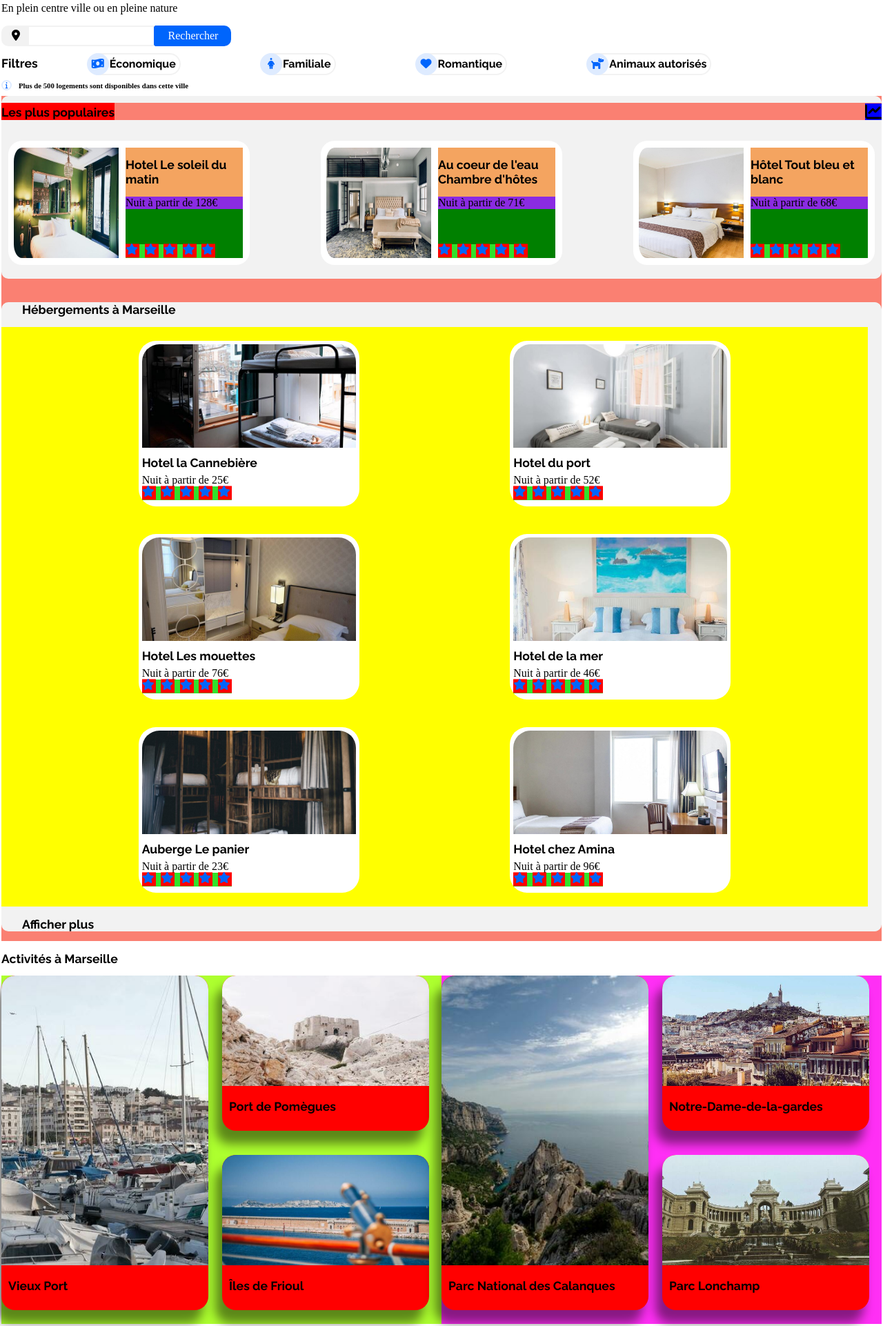
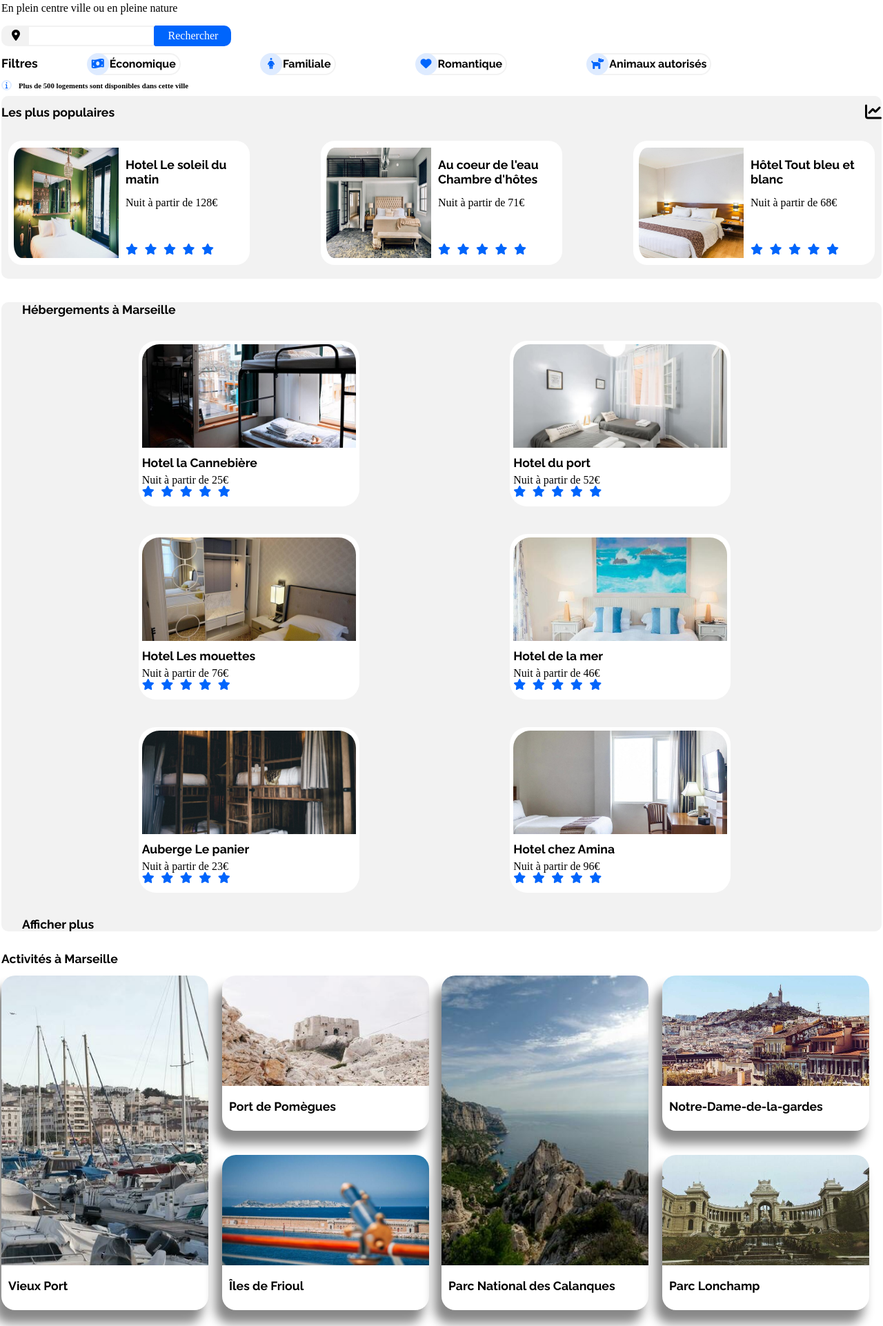
Before and after one commit to Jeremi-piccioni/JeremiPiccioni_2_26092020, a plain HTML site: page index.html in a window 1280 px wide. Shown: the part 97-2019 px from the top of the page at 69% size. Drawn offline with Linux system fonts and the light colour scheme; a web font is replaced by a local one.

Commit message:
remove background color

```diff
--- a/assets/style.css
+++ b/assets/style.css
@@ -7,7 +7,6 @@ body
 {
 margin:0px 2px 0px 2px;
 font-family: "Raleway-Regular";
-/* width:93%; */
 }
 
 @font-face
@@ -40,19 +39,12 @@ h3{
 .top{
     display:flex;
     color:#0065FC;
-    /* flex-wrap: wrap; */
 }
-
-/* .icone_reservia{
-    width: 375px;
-    background-color: red;
-} */
 
 .menu{
     display: flex;
     justify-content:flex-end;
     width:100%;
-    /* background-color:green; */
 }
 
 .menu a{
@@ -62,15 +54,12 @@ h3{
 
 nav{
     display: flex;
-    /* background-color: blue; */
 }
 
 .menu_hebergement{
     width: 150px;
     padding-top: 15px;
     text-align: center;
-
-    /* background-color: blue; */
 }
 
 .menu_hebergement:hover{
@@ -80,7 +69,6 @@ nav{
     width: 150px;
     padding-top: 15px;
     text-align: center;
-    /* background-color: blue; */
 }
 
 .menu_activité:hover{
@@ -88,16 +76,13 @@ nav{
 }
 
 .log_in{
-    /* background-color: red; */
     margin-left:30px;
     padding-top: 15px;
     font-family: "Raleway-Bold";
-
 }
 
 .search_bar{
     display: flex;
-    /* background-color: hotpink; */
 }
 
 .button_icone{
@@ -114,7 +99,6 @@ nav{
     width:10px;
     height: 10px;
     transform: translateY(-40%);
-    /* background-color:red; */
 }
 
 
@@ -145,18 +129,12 @@ nav{
     margin-right:20px;
 }
 .tous_les_filtres{
-    /* background-color: salmon; */
     display:flex;
     flex-wrap: wrap;
     justify-content: space-around;
     align-items: center;
     width:80%;
 }
-
-/* .rond_bleu:hover , .filtre:hover {
-    background-color: rgba(218, 37, 37, 0.47);
-    border-color:  rgba(218, 37, 37, 0.47);
-} */
 
 .rond_bleu:hover + .filtre {
     background-color: rgba(218, 37, 37, 0.47);
@@ -189,11 +167,8 @@ nav{
     bottom:-2px;
 }
 
-
-
 .contener_icone_filtre{
     color: #0065FC;
-
 }
 
 
@@ -205,21 +180,10 @@ nav{
     padding-left:20px;
 }
 
-/* .texte_du_filtre:hover{
-    padding-right:5px;
-    vertical-align: middle;
-    line-height: 28px;
-    font-family: "Raleway-Bold";
-    padding-left:20px;
-    color: #ff0000;
-} */
-
 .info{
     display:flex;
-    /* background-color: sandybrown; */
     align-items: center;
     height: 10px;
-
 }
 
 
@@ -231,7 +195,6 @@ nav{
     color: #0065FC;
     font-size:0.6em;
     text-align: center;
-    /* transform: translateY(-30%);*/
 }
 
 .text_info{
@@ -240,11 +203,9 @@ nav{
 
 #hebergements_et_aside{
     display: flex;
-    /* flex-wrap:wrap-reverse; */
     width:100%;
     height: auto;
     margin-top:10px;
-    background-color: salmon;
 }
 
 .hebergements{
@@ -264,7 +225,6 @@ nav{
     justify-content: space-between;
     flex-wrap: wrap;
     margin-right:20px;
-    /* margin-left: 20px; */
 }
 
 
@@ -297,15 +257,12 @@ color:#4086f0;
 }
 
 .prix_hotel{
-    /* line-height: 20px; */
 }
 
 .etoile{
     height:20px;
     width: 20px;
-    /* transform: translateX(-100%); */
     transform: translateY(-3%);
-    background-color:red;
     color:#0065FC;
 }
 
@@ -314,7 +271,6 @@ color:#4086f0;
     align-items: flex-end;
     justify-content: space-between;
     width: 130px;
-    background-color: rgb(49, 226, 43);
 }
 
 
@@ -335,20 +291,15 @@ aside{
     align-items: flex-end;
     margin-top: 10px;
     line-height: 0px;
-    background-color: rgb(49, 226, 43);
-    /* margin-bottom: 20px ; */
 }
 
 .text_populaire{
     height: 25px;
-    background-color:red;
     margin-right:120px;
     text-align: right;
 }
 
 .icone_populaire{
-    /* transform: translateY(-25%); */
-    background-color:blue;
     font-size: 1.5em;
 }
 
@@ -374,7 +325,6 @@ aside{
     min-width: 350px;
     min-height: 180px;
     cursor: pointer;
-    /* background-color:red; */
 }
 
 .description_encare_populaire{
@@ -384,7 +334,6 @@ aside{
     width: 180px;
     height: 160px;
     padding-left: 10px;
-    /* background-color:red; */
 }
 
 .image_populaire{
@@ -398,14 +347,12 @@ aside{
 }
 
 .titre_encare_populaire{
-    background-color: sandybrown;
 }
 
 .prix_encare_populaire{
     display: flex;
     justify-content: flex-start;
     width:100%;
-    background-color:blueviolet;
 
 }
 
@@ -415,20 +362,12 @@ aside{
     align-items: flex-end;
     height: 100%;
     width:100%;
-    /* transform: translateY(50%); */
-    background-color:green;
 }
-
-/* .texte_activité_marseille{
-    margin-left:30px;
-} */
 
 .toutes_les_activités{
     display:flex;
     flex-wrap: wrap;
     justify-content: space-between;
-    background-color:blueviolet;
-    /* margin:20px; */
 }
 
 .groupe_1_de_3_activités{
@@ -436,7 +375,6 @@ aside{
     justify-content: space-between;
     width: 50%;
     padding-right:50px;
-    background-color: greenyellow;
 }
 
 .groupe_2_de_3_activités{
@@ -445,7 +383,6 @@ aside{
     align-items: stretch;
     padding-left:50px;
     width: 50%;
-    background-color: rgb(255, 47, 245);
 }
 
 .les_2_1ère_petites_photo_activités{
@@ -459,7 +396,6 @@ aside{
     width:300px;
     padding-right: 20px;
     box-shadow: -9px 18px 15px 1px rgba(0,0,0,0.47);
-    background-color: red;
     cursor: pointer;
 }
 
@@ -481,8 +417,6 @@ aside{
     padding:    0px 0px 10px 10px;
 }
 
-
-
 footer
 {
     margin-top: 30px;
@@ -499,7 +433,6 @@ footer
     flex-direction: column;
     width: 300px;
     padding:20px;
-    /* min-width: 375px; */
 }
 
 
@@ -511,7 +444,6 @@ footer
         width:100%;
         height: auto;
         margin-top:10px;
-        background-color: salmon;
     }
 
     .contener_encare_polulaire{
@@ -539,8 +471,6 @@ footer
         align-items: flex-end;
         margin-top: 10px;
         line-height: 0px;
-        background-color: salmon;
-        /* margin-bottom: 20px ; */
     }
 
     .encares_par_2{
@@ -548,38 +478,25 @@ footer
         justify-content: space-evenly;
         flex-direction: row;
         width: 100%;
-        background-color:yellow;
     }
     .contener_à_activité{
         border-radius: 20px;
         width:300px;
         box-shadow: -9px 18px 15px 1px rgba(0,0,0,0.47);
         margin-bottom: 20px;
-        background-color: red;
     }
-
-    /* .groupe_1_de_3_activités{
-        display:flex;
-        justify-content: space-around;
-        width: 50%;
-        padding-right:50px;
-        background-color: greenyellow;
-    } */
 
     .groupe_2_de_3_activités{
         display:flex;
         justify-content: space-between;
-        /* align-items: stretch; */
         padding-left:0px;
         width: 50%;
-        background-color: rgb(255, 47, 245);
     }
 
     .les_2_1ère_petites_photo_activités{
         display:flex;
         flex-direction: column;
         justify-content:space-between ;
-        /* margin-left:40px; */
         padding: 0px 20px 0px 20px;
 
     }
@@ -600,16 +517,12 @@ footer
         justify-content: space-evenly;
         flex-direction: row;
         width: 100%;
-        background-color:yellow;
     }
 
     .toutes_les_activités{
         display:flex;
         flex-direction: column;
         flex-wrap: wrap;
-        /* justify-content: space-between; */
-        background-color:blueviolet;
-        /* margin:20px; */
     }
 
     .groupe_1_de_3_activités{
@@ -619,7 +532,6 @@ footer
         margin-top: 40px;
         padding:0px;
         width: 100%;
-        background-color: rgb(47, 213, 255);
     }
 
     .groupe_2_de_3_activités{
@@ -628,18 +540,7 @@ footer
         margin-top: 40px;
         padding:0px;
         width: 100%;
-        background-color: rgb(255, 217, 47);
     }
-
-
-
-    /* .les_2_dernière_petites_photo_activités{
-        display: flex;
-        justify-content: space-between;
-        margin-top:20px;
-        width: 100%;
-        background-color:blue;
-    } */
 
 }
 
@@ -648,23 +549,19 @@ footer
         display:block;
         position: relative;
         width: 100%;
-        background-color:greenyellow;
     }
     .menu{
         display: flex;
         justify-content:flex-end;
         width:100%;
-        /* background-color:rgba(68, 0, 255,0.5); */
     }
 
     .log_in{
-        /* background-color: red; */
         position: absolute;
         padding-top: 15px;
         padding-right: 10px;
         right: 0px;
         bottom: 45px;
-        /* top:15px; */
     }
 
     nav{
@@ -674,7 +571,6 @@ footer
     }
 
     .tous_les_filtres{
-        /* background-color: salmon; */
         display:flex;
         flex-wrap: wrap;
         justify-content: flex-start;
@@ -688,9 +584,6 @@ footer
         width:100%;
         height: auto;
         margin-top:10px;
-        background-color: salmon;
-
-
     }
 
     aside{
@@ -710,17 +603,11 @@ footer
         width: 100%;
     }
 
-    /* .photo_chambre img{
-        width: 100px;
-        height: 100px;
-    } */
-
     .encares_par_2{
         display: flex;
         justify-content: space-evenly;
         flex-direction: row;
         width: 100%;
-        /* background-color:red; */
     }
 
     .contener_encare_polulaire{
@@ -730,24 +617,6 @@ footer
         align-items: center;
     }
 
-    /* .alignement_bas_etoiles_populaire{
-        display:flex;
-        align-items: flex-end;
-        height: 35px;
-        background-color:green;
-    } */
-
-
-/* @media screen and (max-width: 960px) {
-     .les_2_1ère_petites_photo_activités{
-        display:flex;
-        flex-direction: row;
-        justify-content:space-between ;
-        margin-bottom: 20px;
-        background-color: greenyellow;
-    }
-
-} */
 
  @media screen and (max-width: 810px) {
 
@@ -755,7 +624,6 @@ footer
         display: flex;
         justify-content: center;
         width:100%;
-        background-color: hotpink;
     }
 
     #site-search{
@@ -797,8 +665,6 @@ footer
         justify-content: center;
         align-items: center;
         margin:0px;
-        background-color:blue;
-
     }
 
     aside{
@@ -829,7 +695,6 @@ footer
         display:flex;
         align-items: flex-end;
         height: 55px;
-        background-color:green;
     }
     .contener_à_activité{
         margin-top:20px;
@@ -842,7 +707,6 @@ footer
         align-items: center;
         margin-top: 40px;
         width: 100%;
-        background-color: rgb(47, 213, 255);
     }
 
     .groupe_2_de_3_activités{
@@ -852,7 +716,6 @@ footer
         align-items: center;
         margin-top: 40px;
         width: 100%;
-        background-color: rgb(255, 217, 47);
     }
 
 }
```
